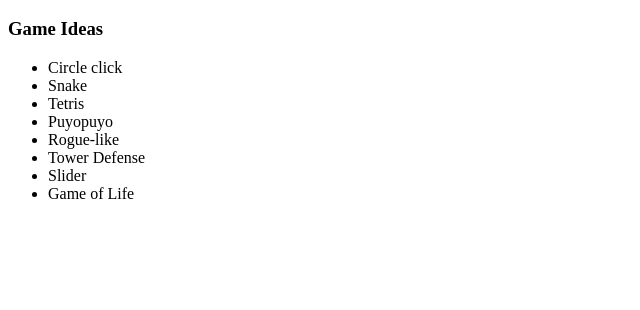
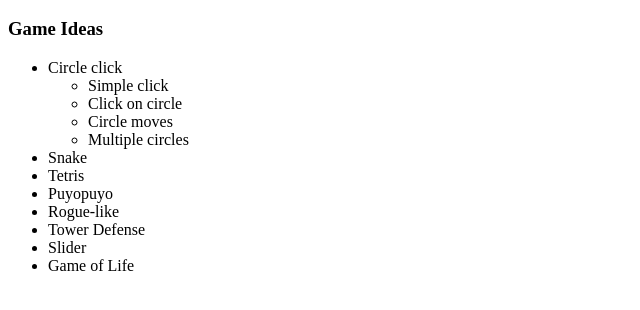
Before and after one commit to zehnpaard/zehnpaard.github.io, a plain HTML site: page games/games.html in a window 1280 px wide. Shown: the part 48-358 px from the top of the page, without its empty margins (0-640 px from the left). Drawn offline with Linux system fonts and the light colour scheme.

Commit message:
Add circle click ideas

```diff
--- a/games/games.html
+++ b/games/games.html
@@ -9,6 +9,12 @@
             </h3>
             <ul>
                 <li>Circle click</li>
+                <ul>
+                    <li>Simple click</li>
+                    <li>Click on circle</li>
+                    <li>Circle moves</li>
+                    <li>Multiple circles</li>
+                </ul>
                 <li>Snake</li>
                 <li>Tetris</li>
                 <li>Puyopuyo</li>
```
